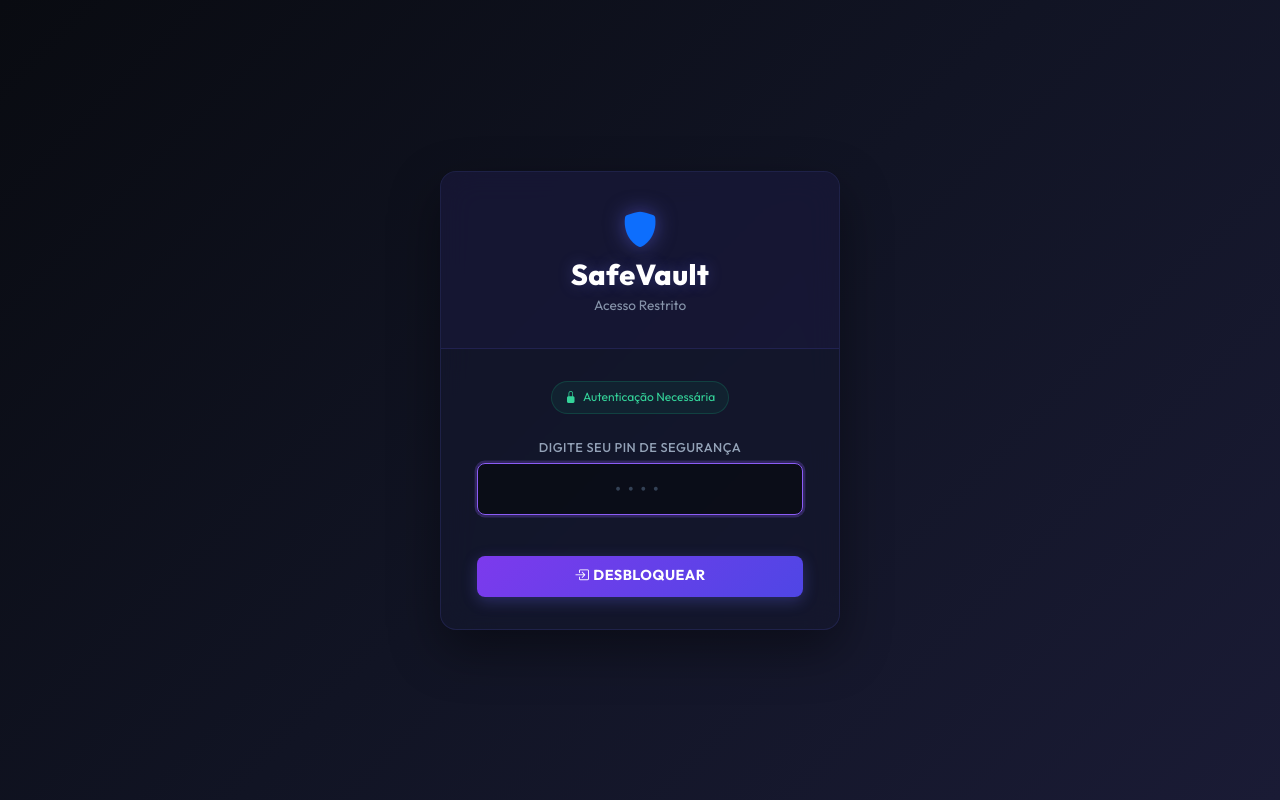
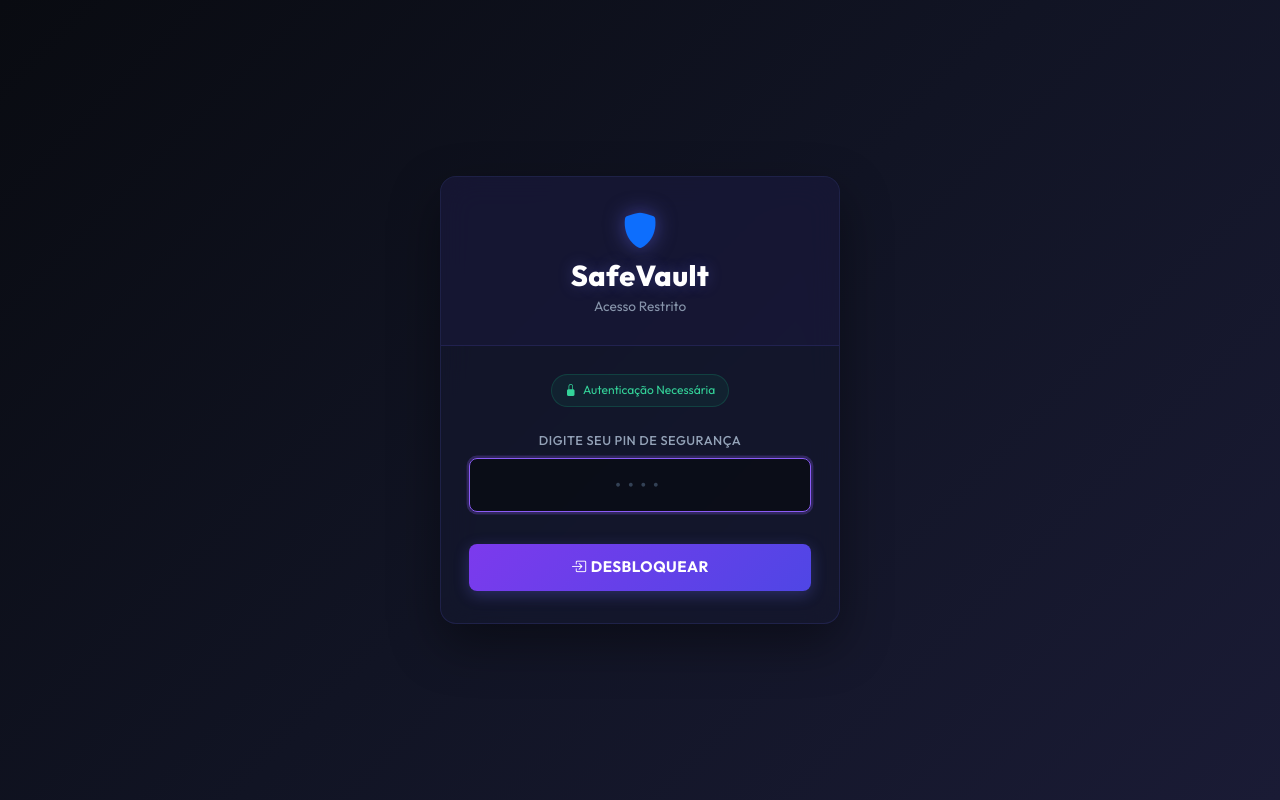
Before and after one commit to VNGato/meu-cofre, a Flask app: page /login in a window 1280 px wide. Run offline with Flask 3, Linux system fonts and the light colour scheme.

Commit message:
Refactor login page styles for better layout
Refazer para ajustar para celular

```diff
--- a/templates/login.html
+++ b/templates/login.html
@@ -18,14 +18,23 @@
             --card-shadow: 0 20px 50px rgba(0, 0, 0, 0.4);
         }
 
+        *, *::before, *::after {
+            box-sizing: border-box;
+        }
+
+        html, body {
+            max-width: 100%;
+            overflow-x: hidden;
+        }
+
         body {
             background: var(--bg-gradient);
             font-family: 'Outfit', sans-serif;
             color: #f8fafc;
-            height: 100vh;
+            min-height: 100dvh;
             margin: 0;
-            padding: 0;
-            overflow: hidden;
+            padding: 1rem;
+            overflow-y: auto;
             display: flex;
             align-items: center;
             justify-content: center;
@@ -39,7 +48,7 @@
             box-shadow: var(--card-shadow);
             overflow: hidden;
             max-width: 400px;
-            width: 90%;
+            width: 100%;
             display: flex;
             flex-direction: column;
             animation: fadeIn 0.4s ease;
@@ -48,7 +57,7 @@
         .login-header {
             background: rgba(30, 27, 75, 0.3);
             border-bottom: 1px solid var(--border-color);
-            padding: 2rem 1.5rem;
+            padding: 1.75rem 1.25rem;
             text-align: center;
             position: relative;
         }
@@ -69,7 +78,7 @@
         }
 
         .login-body {
-            padding: 2rem 2.25rem;
+            padding: 1.75rem 1.75rem 2rem;
         }
 
         .form-label {
@@ -87,11 +96,12 @@
             background: rgba(10, 12, 22, 0.6);
             border: 1.5px solid rgba(99, 102, 241, 0.25);
             border-radius: 8px;
-            padding: 0.6rem;
+            padding: 0.7rem;
             color: #f8fafc;
             font-size: 1.25rem;
             transition: all 0.25s ease;
             letter-spacing: 6px;
+            width: 100%;
         }
 
         .form-control::placeholder {
@@ -104,22 +114,21 @@
             border-color: var(--accent-secondary);
             box-shadow: 0 0 0 0.15rem rgba(139, 92, 246, 0.25);
             color: #ffffff;
-            transform: translateY(-1px);
         }
 
         .login-btn {
             background: linear-gradient(135deg, #7c3aed 0%, #4f46e5 100%);
             border: none;
             border-radius: 8px;
-            padding: 0.6rem;
+            padding: 0.75rem;
             font-weight: 700;
-            font-size: 0.9rem;
+            font-size: 0.95rem;
             color: white;
             transition: all 0.2s ease;
             box-shadow: 0 4px 15px rgba(99, 102, 241, 0.3);
             text-transform: uppercase;
             letter-spacing: 0.5px;
-            margin-top: 1rem;
+            margin-top: 0.5rem;
         }
 
         .login-btn:hover {
@@ -170,6 +179,15 @@
             from { opacity: 0; transform: scale(0.97); }
             to { opacity: 1; transform: scale(1); }
         }
+
+        @media (max-width: 420px) {
+            .login-body {
+                padding: 1.5rem 1.25rem;
+            }
+            .login-header {
+                padding: 1.4rem 1rem;
+            }
+        }
     </style>
 </head>
 <body>
```
